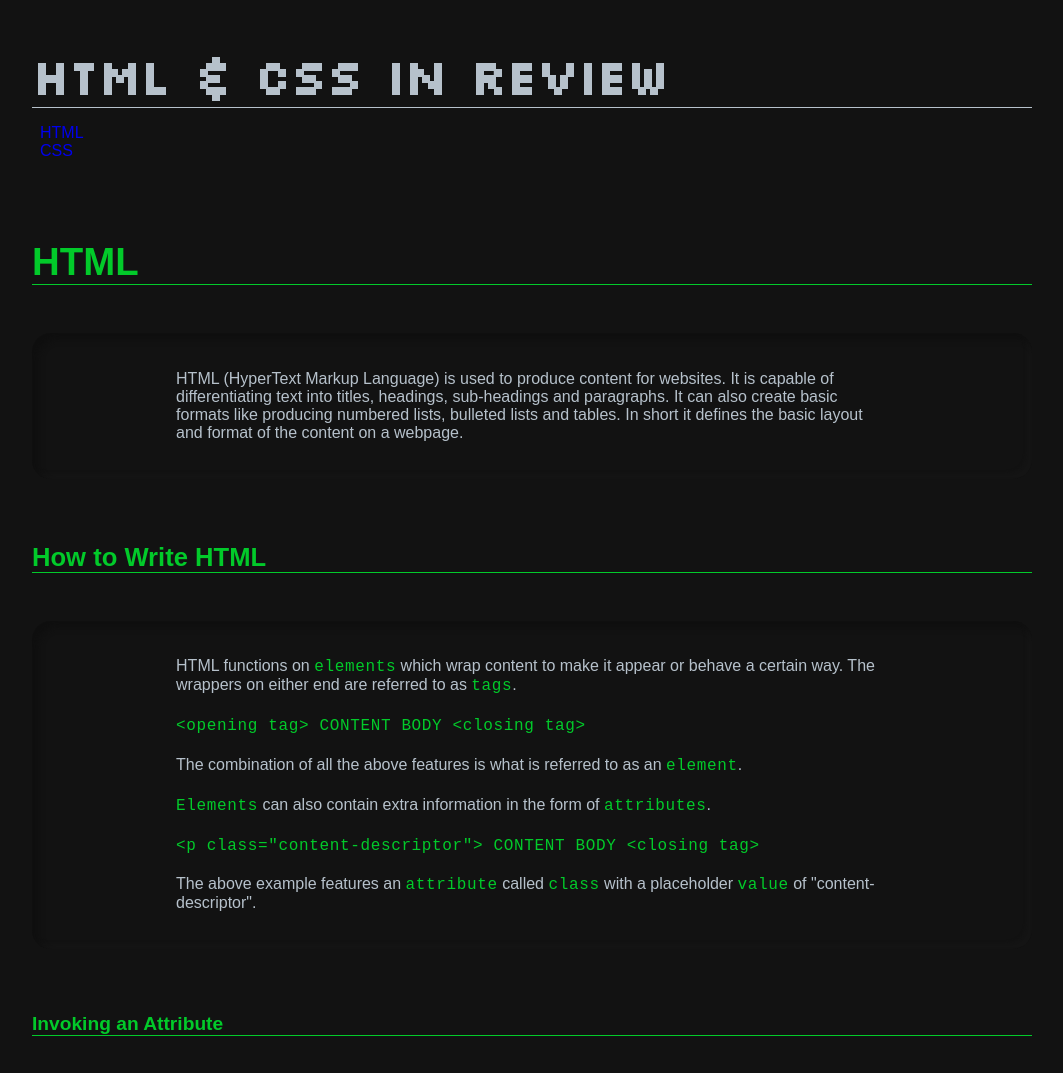
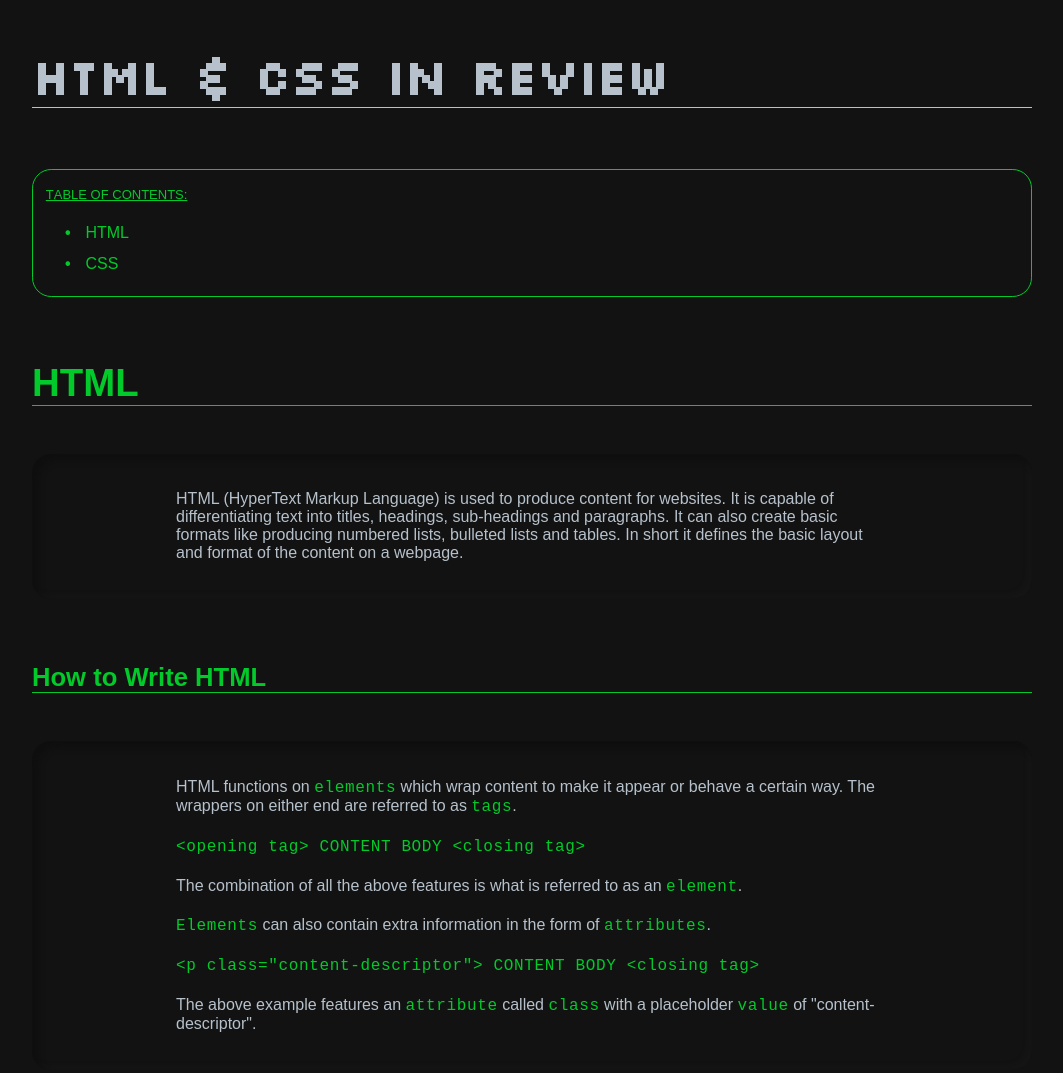
Before and after one commit to QubeQode/Web-Dev-Website, a plain HTML site: page Mohammad Fakih - A01298047/index.html in a window 1280 px wide. Shown: the top 1073 px of the page, without its empty margins (108-1171 px from the left). Drawn offline with Linux system fonts and the light colour scheme.

Commit message:
Finalize layout

```diff
--- a/Mohammad Fakih - A01298047/Styles/styles.css
+++ b/Mohammad Fakih - A01298047/Styles/styles.css
@@ -14,6 +14,11 @@ header {
     align-content: center;
 }
 
+main {
+    display: flex;
+    flex-direction: column;
+}
+
 h1 {
     color:rgb(182, 193, 203);
     font-family: 'Silkscreen', cursive;
@@ -22,18 +27,46 @@ h1 {
     margin: 0px;
 }
 
+.navbar-container {
+    margin-top: 3.8rem;
+    border-radius: 1.2rem;
+    padding: 0.4rem;
+    border: 0.085rem solid rgb(2, 202, 42);
+}
+
+.index-header {
+    font-size: large;
+    padding-left: 0.4rem;
+    color:rgb(2, 202, 42);
+    font-variant: all-small-caps;
+    text-decoration: underline;
+    margin: 0.4rem 0;
+}
+
 .navlink {
     list-style: none;
-    padding-left: 0rem;
+    padding-left: 1.6rem;
 }
 
 .navlink li {
-    width: 50%;
+    margin-bottom: 0.8rem;
+}
+
+.navlink li::before {
+    content: "\2022";
+    color:rgb(2, 202, 42);
+    font-weight: bold;
+    display: inline-block;
+    width: 1em;
 }
 
 a {
     text-decoration: none;
-    margin: 0.5rem;
+    color: rgb(2, 202, 42);
+}
+
+a:hover {
+    text-decoration: underline;
 }
 
 .neumorphic-box {
@@ -50,6 +83,19 @@ a {
     margin: auto;
 }
 
+.image-container {
+    align-self: center;
+    margin-bottom: 2.6rem;
+    border-radius: 1.2rem;
+    padding: 0.4rem;
+    border: 0.085rem solid rgb(2, 202, 42);
+}
+
+img {
+    border-radius: 0.8rem;
+    display: block;
+}
+
 p {
     margin: 1.3rem auto;
 }
@@ -57,6 +103,11 @@ p {
 code {
     color: rgb(2, 202, 42);
     letter-spacing: 0.04rem;
+}
+
+#signature-line {
+    margin: 0.4rem;
+    font-size: small;
 }
 
 h2 {
--- a/Mohammad Fakih - A01298047/index.html
+++ b/Mohammad Fakih - A01298047/index.html
@@ -25,7 +25,10 @@ Please submit a .zip (no .7z or .rar files) of your folder, containing your .htm
             HTML & CSS in Review
         </h1>
 
-        <!-- Nav links to subheadings -->
+        <div class="navbar-container">
+            <p class="index-header">
+                Table of Contents:
+            <p>
             <nav>
                 <ul class="navlink">
 
@@ -43,6 +46,7 @@ Please submit a .zip (no .7z or .rar files) of your folder, containing your .htm
 
                 </ul>
             </nav>
+        </div>
 
     </header>
 
@@ -617,7 +621,7 @@ selector3 {
             CSS Box Model
         </h4>
 
-        <div class="section-content">
+        <div class="image-container">
             <img
                 src="Images/box-model.png"
                 alt="A representation of the layers that make the CSS box model"
@@ -660,10 +664,13 @@ selector3 {
     </main>
 
     <footer>
+        <div class="navbar-container">
+            <p class="index-header">
+                Table of Contents:
+            <p>
 
             <nav>
                 <ul class="navlink">
-
                     <li>
                         <a href="#HTML" target="_self">
                             HTML
@@ -679,7 +686,9 @@ selector3 {
                 </ul>
             </nav>
 
-        <code>Mohammad Razi Fakih - A01298047</code>
+            <code id="signature-line">Mohammad Razi Fakih - A01298047</code>
+        </div>
+
 
     </footer>
 </body>
```
Also changed, not shown: Mohammad Fakih - A01298047/Images/box-model.png. Lines whose indentation alone changed are shown as unchanged.
